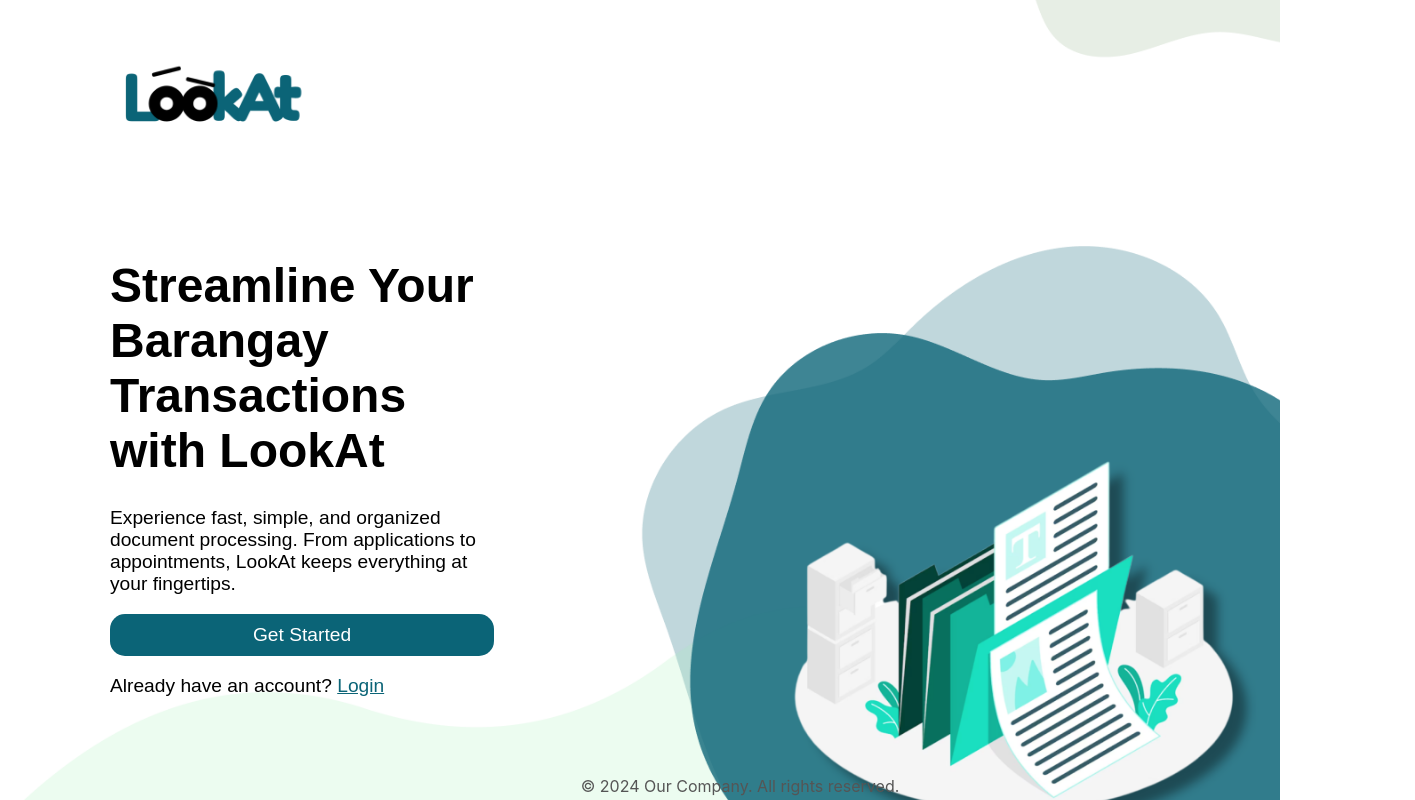
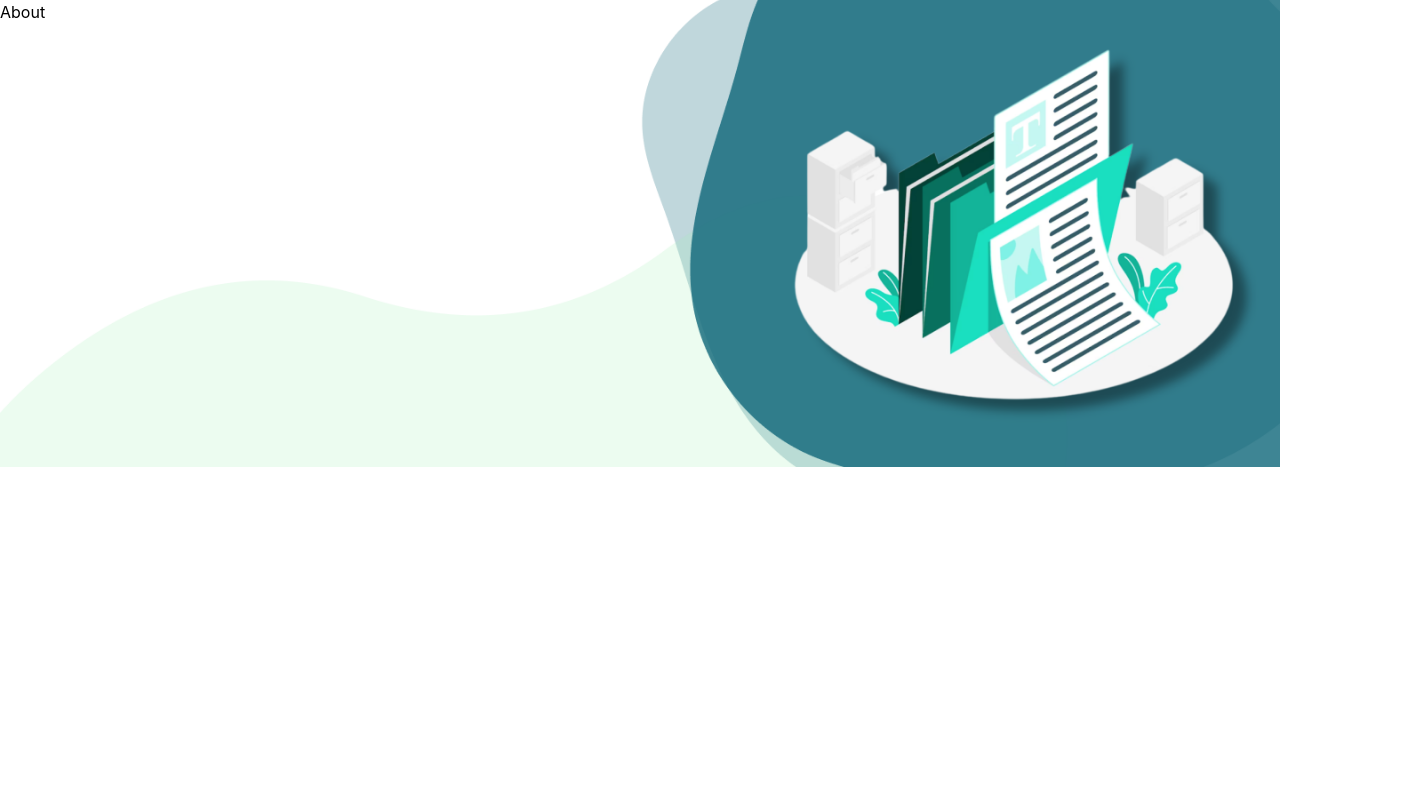
Before and after one commit to markyleangela/LookAt, a React (Create React App) app: page /about in a window 1280 px wide. Shown: the top 800 px of the page, 1415 px wide, since content can reach past the window. Built offline with nearby package versions, Linux system fonts and the light colour scheme.

Commit message:
added basic lang routings plus folder structure

```diff
--- a/package.json
+++ b/package.json
@@ -8,6 +8,7 @@
     "@testing-library/user-event": "^13.5.0",
     "react": "^18.3.1",
     "react-dom": "^18.3.1",
+    "react-router-dom": "^7.0.1",
     "react-scripts": "5.0.1",
     "web-vitals": "^2.1.4"
   },
@@ -34,5 +35,9 @@
       "last 1 firefox version",
       "last 1 safari version"
     ]
+  },
+  "devDependencies": {
+    "@babel/plugin-proposal-private-property-in-object": "^7.21.11",
+    "tailwindcss": "^3.4.15"
   }
 }
--- a/src/App.js
+++ /dev/null
@@ -1,34 +0,0 @@
-import logo from './logo.svg';
-import './App.css';
-import LandingPage from './components/LandingPage';
-
-
-
-function App() {
-  // return (
-  //   <div className="App">
-  //     <header className="App-header">
-  //       <img src={logo} className="App-logo" alt="logo" />
-  //       <h1>HELLO THE FAAK</h1>
-  //       <p>
-  //         Edit <code>src/App.js</code> and save to reload.
-  //       </p>
-  //       <a
-  //         className="App-link"
-  //         href="https://reactjs.org"
-  //         target="_blank"
-  //         rel="noopener noreferrer"
-  //       >
-  //         Learn React
-  //       </a>
-  //     </header>
-  //   </div>
-  // );
-  return (
-    <div className="App">
-      <LandingPage />
-    </div>
-  );
-}
-
-export default App;
--- /dev/null
+++ b/src/App.jsx
@@ -0,0 +1,26 @@
+import './App.css';
+import LandingPage from './pages/LandingPage';
+import Home from './pages/Home';
+import About from './pages/About';
+import Profile from './pages/Profile';
+import ErrorPage  from './pages/ErrorPage';
+import { BrowserRouter, Route, Routes } from 'react-router-dom';
+
+
+function App() {
+  return (
+    <>
+      <BrowserRouter>
+        <Routes>
+          <Route index element={<LandingPage/>} />
+          <Route path="/about" element={<About />} />
+          <Route path="/profile" element={<Profile />} />
+          <Route path="/home" element={<Home />} />
+          <Route path="*" element={<ErrorPage />} />
+        </Routes>
+      </BrowserRouter>
+    </>
+  );
+}
+
+export default App;
--- a/src/index.css
+++ b/src/index.css
@@ -1,3 +1,7 @@
+@tailwind base;
+@tailwind components;
+@tailwind utilities;
+
 body {
   margin: 0;
   font-family: -apple-system, BlinkMacSystemFont, 'Segoe UI', 'Roboto', 'Oxygen',
--- /dev/null
+++ b/src/pages/About.jsx
@@ -0,0 +1,9 @@
+import React from 'react'
+
+const About = () => {
+  return (
+    <div>About</div>
+  )
+}
+
+export default About
--- /dev/null
+++ b/src/pages/ErrorPage.jsx
@@ -0,0 +1,9 @@
+import React from 'react'
+
+const ErrorPage = () => {
+  return (
+    <div>ErrorPage</div>
+  )
+}
+
+export default ErrorPage
--- /dev/null
+++ b/src/pages/Home.jsx
@@ -0,0 +1,9 @@
+import React from 'react'
+
+const Home = () => {
+  return (
+    <div>Home</div>
+  )
+}
+
+export default Home
--- a/src/components/LandingPage.js
+++ b/src/pages/LandingPage.jsx
@@ -2,6 +2,7 @@
 import React from 'react';
 import '../styles/LandingPage.css';
 import Logo from '../assets/Logo.png';
+import {Link} from 'react-router-dom'
 
 const LandingPage = () => {
   return (
@@ -19,7 +20,7 @@ const LandingPage = () => {
         <h3 className='statement-1'>Streamline Your <br/> Barangay <br/> Transactions<br/> with LookAt</h3>
         <p className='statement-2'>Experience fast, simple, and organized document processing. From applications to appointments, LookAt keeps everything at your fingertips.</p>
           <button className='get-started-btn'>Get Started</button>
-          <p>Already have an account? <a href='' className='login-a'>Login</a></p>
+          <p>Already have an account? <Link to="Home" className='login-a'>Login</Link></p>
         </section>
 
       </main>
--- /dev/null
+++ b/src/pages/Profile.jsx
@@ -0,0 +1,9 @@
+import React from 'react'
+
+const Profile = () => {
+  return (
+    <div>Profile</div>
+  )
+}
+
+export default Profile
--- /dev/null
+++ b/tailwind.config.js
@@ -0,0 +1,10 @@
+/** @type {import('tailwindcss').Config} */
+module.exports = {
+  content: [
+    "./src/**/*.{js,jsx,ts,tsx}",
+  ],
+  theme: {
+    extend: {},
+  },
+  plugins: [],
+}
```
Also changed, not shown: 1 other file (tests, documents, lock files or other folders).
